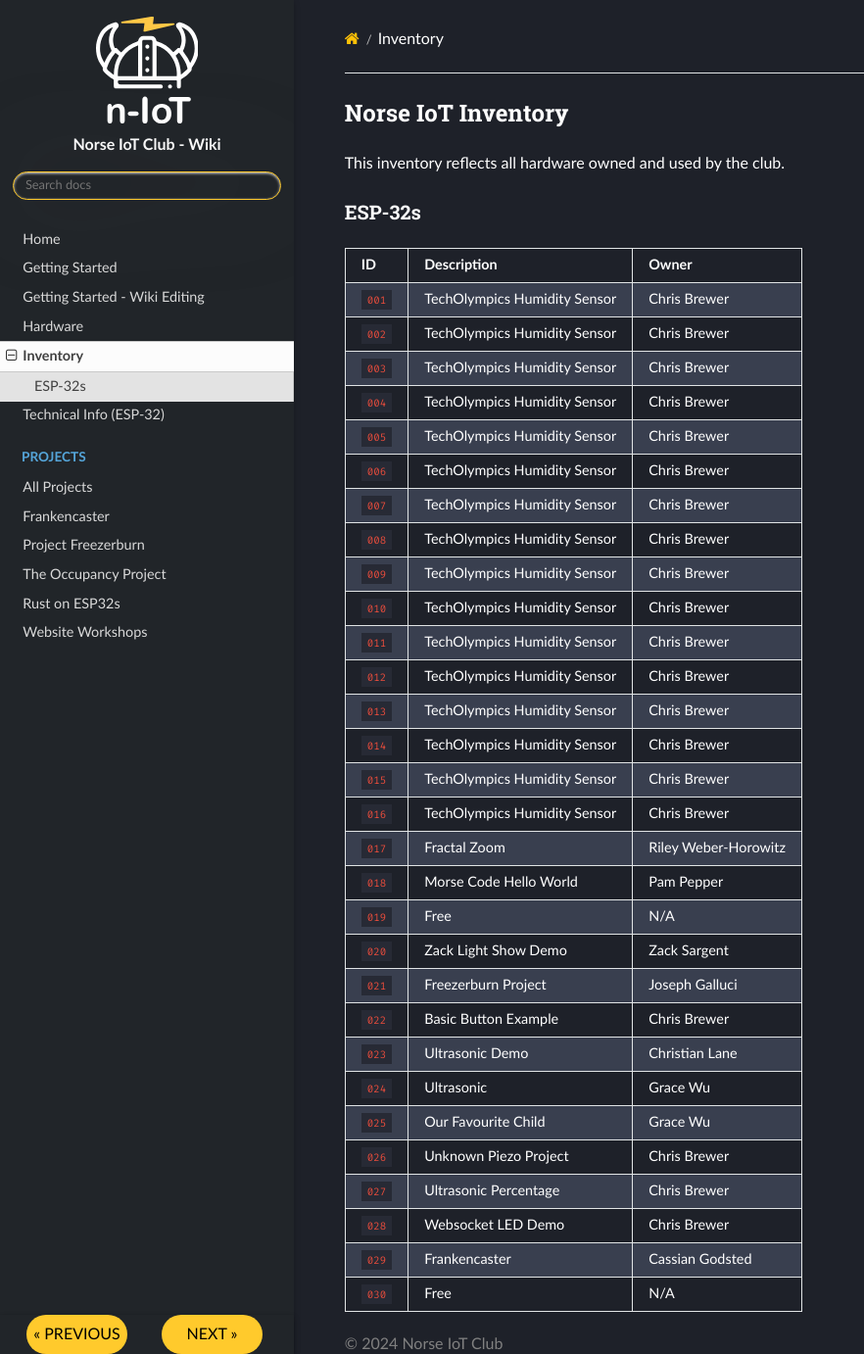
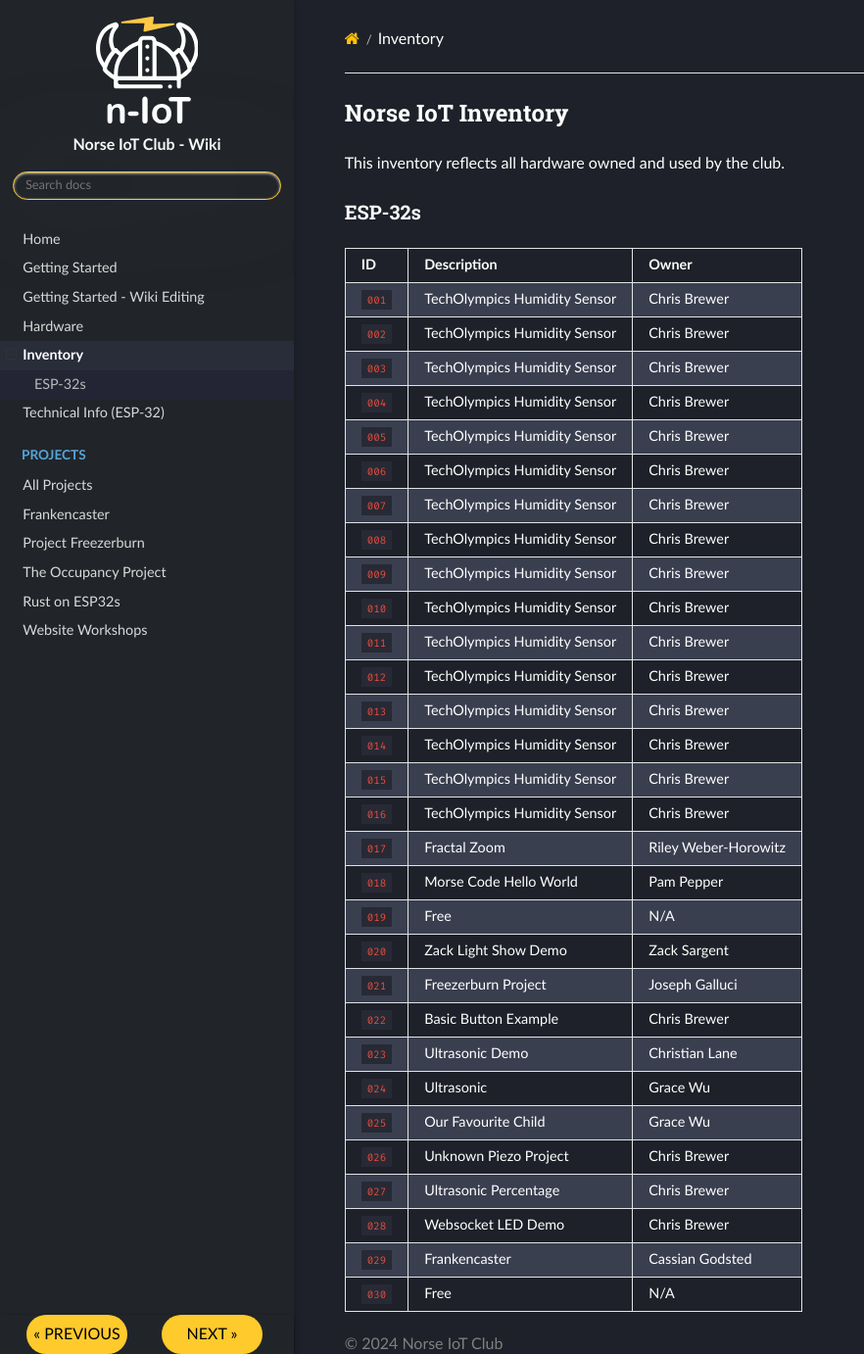
Before and after one commit to Norse-IoT/Wiki, an MkDocs documentation site: the page built from docs/inventory.md, in a window 1280 px wide and 1382 px high. Shown: the whole window at 98% size, without its empty margins (0-882 px from the left). Built offline with MkDocs 1.6.1, drawn with Linux system fonts in a browser that asks for light colours; nearby versions of some CDN libraries.

Commit message:
Tweak to sidebar hover colour

```diff
--- a/docs/stylesheets/iot.css
+++ b/docs/stylesheets/iot.css
@@ -30,6 +30,31 @@
 }
 section a:hover {
     color: #ffca2c !important;
+}
+
+.wy-menu-vertical li.current>a, .wy-menu-vertical li.on a {
+    background-color: #292d3a;
+    color: white;
+    border: #1f222b !important;
+}
+
+.wy-menu-vertical a:hover {
+    background-color: #2f3444;
+
+}
+
+.toctree-l2 {
+    background-color: #242534 !important;
+    color: white !important;
+}
+.wy-menu-vertical li.current a:hover {
+    background-color: #33365a !important;
+}
+
+.wy-menu-vertical li.toctree-l2 a {
+    color: #b9b9b9;
+    border: #1f222b !important;
+
 }
 
 .wy-body-for-navmk, .wy-nav-content, body, .rst-versions  {
```
